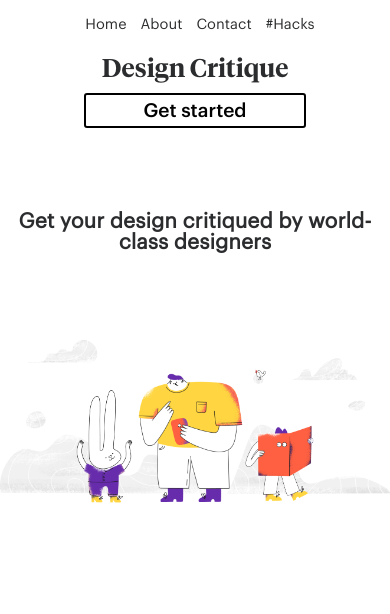
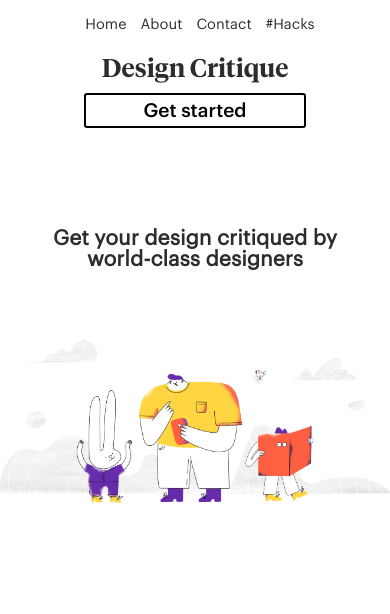
Before and after one commit to emabytes/design-review-project, a plain HTML site: page index.html in a window 390 px wide. Shown: the top 614 px of the page. Drawn offline with Linux system fonts and the light colour scheme.

Commit message:
removed extra tag, fixed title in mobile

```diff
--- a/assets/css/style.css
+++ b/assets/css/style.css
@@ -334,8 +334,10 @@ footer div span {
         padding-bottom: 2vh;
     }
     main h1 {
-        padding-top: 5vh;
+        padding-top: 7vh;
         font-size: 1.6em;
+        width: 90%;
+        margin: 0 auto;
     }
     main {
         height: 60vh;
@@ -344,7 +346,6 @@ footer div span {
         margin-top: -15vh;
         font-size: 0.6em;
     }
-
     section:nth-of-type(2) {
         text-align: center;
         width: 90%;
```
Also changed, not shown: index.html (+0 -1 lines).
